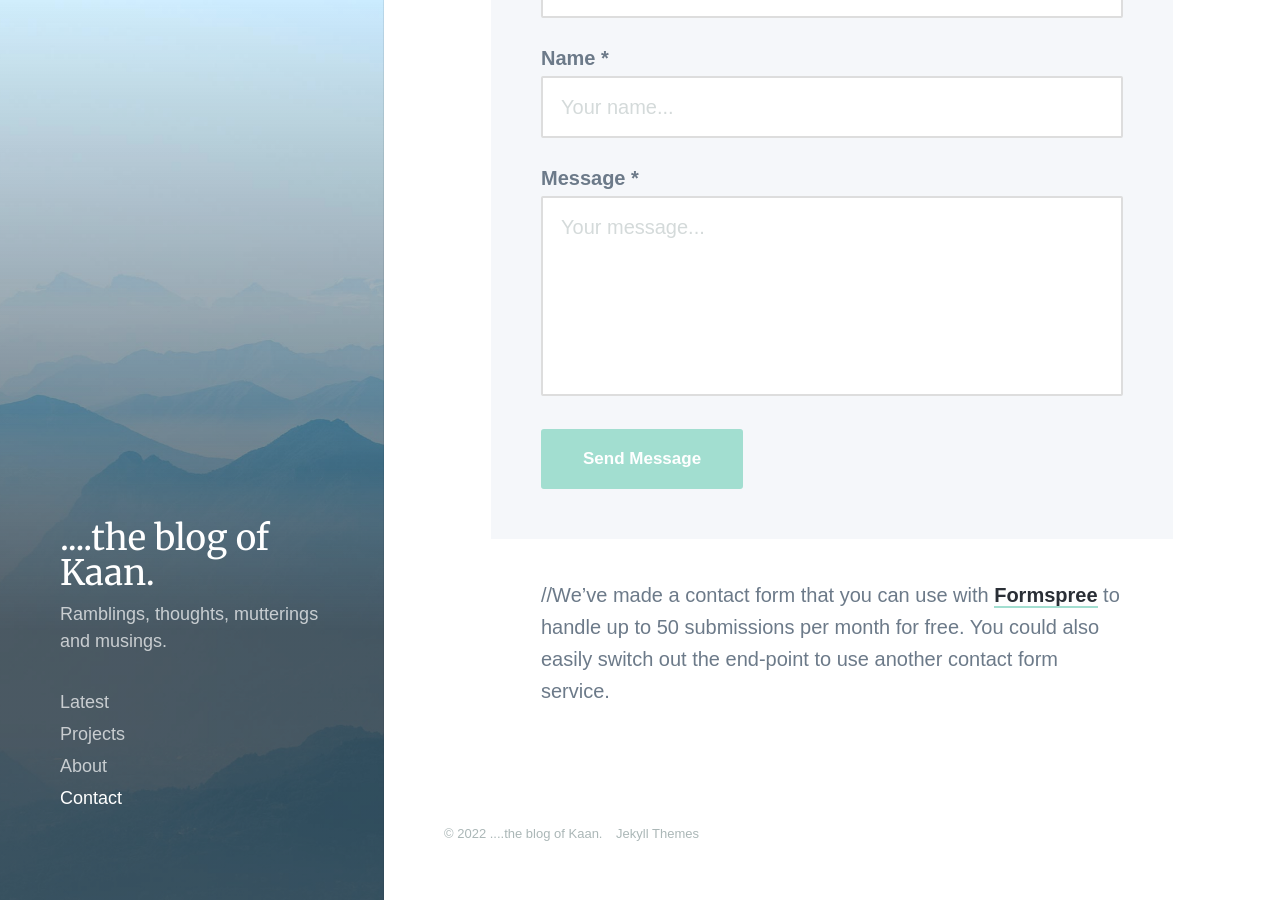
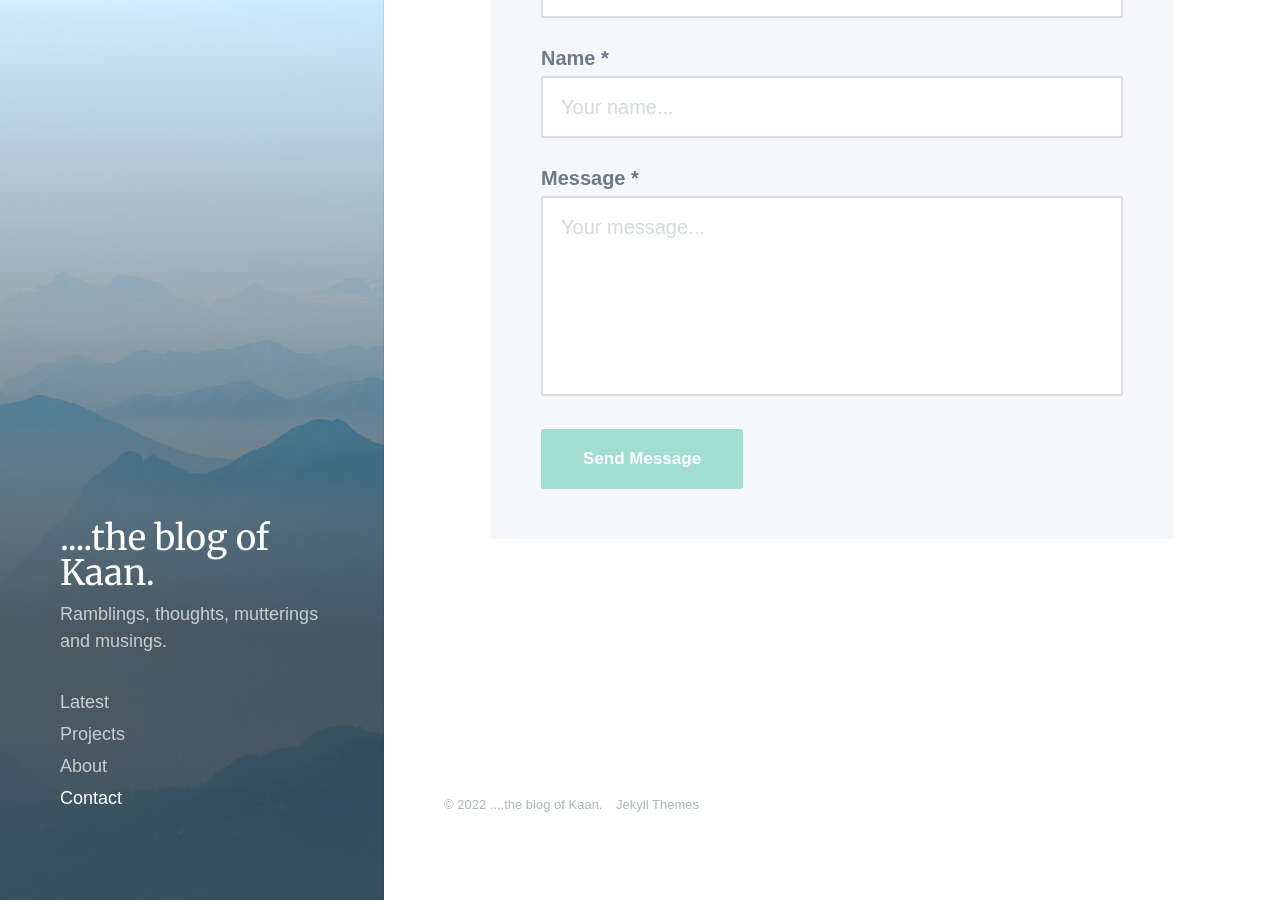
Before and after one commit to kubrick-kb77/site, a Jekyll site: the page built from _pages/contact.md, in a window 1280 px wide and 900 px high, scrolled down 338 px. Built offline with Jekyll 4.4.1, drawn with Linux system fonts in a browser that asks for light colours; nearby versions of some CDN libraries; some web fonts are replaced.

Commit message:
Contact Form Update

```diff
--- a/_pages/contact.md
+++ b/_pages/contact.md
@@ -6,5 +6,3 @@ featured_image: /images/demo/demo-portrait.jpg
 ---
 
 {% include contact-form.html %}
-
-//We've made a contact form that you can use with [Formspree](https://formspree.io/create/jekyllthemes) to handle up to 50 submissions per month for free. You could also easily switch out the end-point to use another contact form service.
```
Also changed, not shown: _posts/2022-10-10-Duxford.md (+1 -1 lines), images/Duxford/DSC01100.jpg (added).
